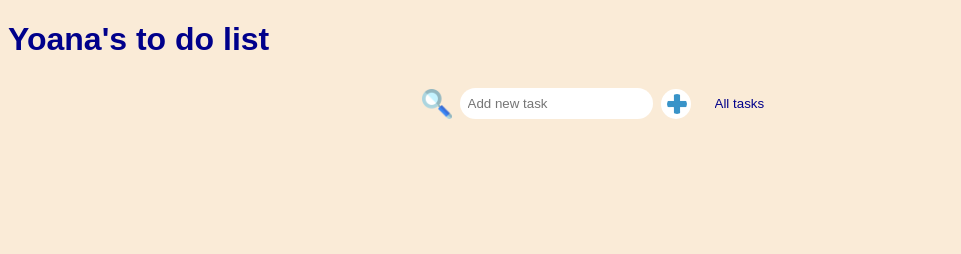
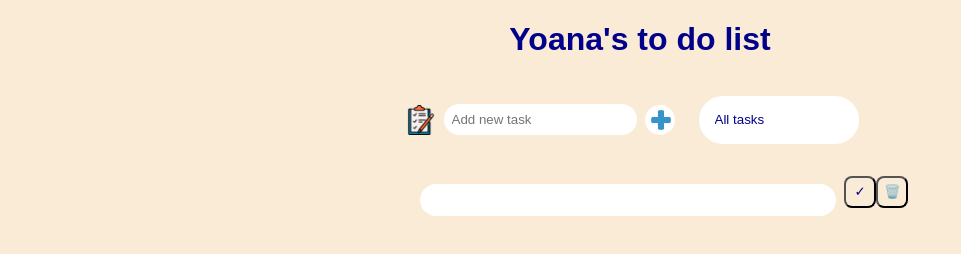
Before and after one commit to ju-nmd2022/fop-todo-list-yoanadivanova, a plain HTML site: page index.html in a window 1280 px wide. Both pictures are taken after a click on the button 675 px from the left and 103 px from the top of the page. Shown: the whole page, without its empty margins (0-961 px from the left). Drawn offline with Linux system fonts and the light colour scheme.

Commit message:
update on the js

```diff
--- a/index.html
+++ b/index.html
@@ -8,16 +8,16 @@
     <link rel="stylesheet" href="style.css" />
   </head>
   <body>
-    <h1>Yoana's to do list</h1>
+    <h1 class="title">Yoana's to do list</h1>
     <div class="container">
       <div class="search-bar">
-        <img src="images/search-loop.png" alt="loop" class="search-loop" />
-        <input type="text" placeholder="Add new task" />
-        <button class="add-button" type="submit">
+        <img src="images/task-icon.png" alt="task-icon" class="task-icon" />
+        <input type="text" id="input" placeholder="Add new task" />
+        <button class="add-button" id="add-button" type="submit">
           <img class="add-button-img" src="images/add-button.png" alt="" />
         </button>
         <div class="list-options">
-          <select name="list-options" class="list-options">
+          <select name="list-options" class="list-options" id="list-options">
             <option value="all">All tasks</option>
             <option value="completed">Completed tasks</option>
             <option value="incomplete">Incomplete tasks</option>
@@ -25,7 +25,7 @@
         </div>
       </div>
       <div class="list-of-tasks">
-        <ul class="tasks"></ul>
+        <ul class="tasks" id="tasks"></ul>
       </div>
     </div>
 
--- a/script.js
+++ b/script.js
@@ -0,0 +1,66 @@
+const todoInput = document.getElementById("input");
+const addTodo = document.getElementById("add-button");
+const taskList = document.getElementById("tasks");
+let completedTaskButton;
+let deleteButton;
+
+function addTask() {
+  const todo = document.createElement("div");
+  const newTask = document.createElement("li");
+
+  todo.classList.add("todo");
+  newTask.innerText = todoInput.value;
+  newTask.classList.add("task-style");
+  todo.appendChild(newTask);
+
+  //saving in local storage
+  saveLocalTasks(todoInput.value);
+
+  completedTaskButton = document.createElement("button");
+  completedTaskButton.innerHTML = "✓";
+  completedTaskButton.classList.add("complete-button");
+  todo.appendChild(completedTaskButton);
+  completedTaskButton.addEventListener("click", completedTask);
+
+  deleteButton = document.createElement("button");
+  deleteButton.innerHTML = "🗑️";
+  deleteButton.classList.add("delete-button");
+  todo.appendChild(deleteButton);
+  deleteButton.addEventListener("click", deleteTask);
+
+  taskList.appendChild(todo);
+  todoInput.value = "";
+}
+
+addTodo.addEventListener("click", addTask);
+
+document.addEventListener("keypress", (event) => {
+  console.log(event);
+  if (event.key === "Enter") {
+    addTask();
+  }
+});
+
+function saveLocalTasks(todo) {
+  let todos;
+  if (localStorage.getItem("todos") === null) {
+    todos = [];
+  } else {
+    todos = JSON.parse(localStorage.getItem("todos"));
+  }
+  todos.push(todo);
+  localStorage.setItem("todos", JSON.stringify(todos));
+}
+
+function completedTask() {
+  const newstyle = this.previousSibling;
+  newstyle.classList.add("task-style-completed");
+
+  const newstyleTask = this.previousSibling;
+  newstyle.classList.add("tasks-complete");
+}
+
+function deleteTask() {
+  const todo = this.parentNode;
+  todo.remove();
+}
--- a/style.css
+++ b/style.css
@@ -2,6 +2,11 @@
   font-family: sans-serif;
   color: darkblue;
   background-color: antiquewhite;
+}
+
+.title {
+  display: flex;
+  justify-content: center;
 }
 
 .search-bar {
@@ -12,7 +17,7 @@
   align-items: center;
 }
 
-.search-loop {
+.task-icon {
   width: 30px;
   height: 30px;
 }
@@ -47,30 +52,24 @@ input {
 }
 
 .list-of-tasks {
-  list-style: none;
+  display: flex;
+  justify-content: center;
 }
 
-.tasks {
+/*.tasks {
   margin: 0.5rem;
   padding-left: 0.5rem;
+  width: 25rem;
   background-color: white;
   color: darkblue;
   font-size: 14pt;
   display: flex;
   flex-direction: column;
   justify-content: space-around;
-  align-items: center;
+  align-items: left;
+  padding-left: 1rem;
   border-radius: 2rem;
-}
-
-.tasks li {
-  flex: 1;
-}
-
-.conpleted {
-  text-decoration: line-through;
-  opacity: 0.5;
-}
+}*/
 
 select {
   appearance: none;
@@ -78,7 +77,7 @@ select {
   border: none;
 }
 
-.select {
+.list-options {
   margin: 0.5rem;
   position: relative;
   overflow: hidden;
@@ -86,8 +85,61 @@ select {
 }
 
 select {
+  background-color: white;
   width: 10rem;
   height: 3rem;
   cursor: pointer;
   padding: 1rem;
 }
+
+.task-style {
+  margin: 0.5rem;
+  padding-left: 0.5rem;
+  width: 25rem;
+  height: 2rem;
+  background-color: white;
+  color: darkblue;
+  font-size: 14pt;
+  display: flex;
+  flex-direction: column;
+  justify-content: space-around;
+  align-items: left;
+  padding-left: 1rem;
+  border-radius: 2rem;
+}
+
+.complete-button,
+.delete-button {
+  width: 2rem;
+  height: 2rem;
+  border-radius: 0.5rem;
+}
+
+.todo {
+  display: flex;
+  flex-direction: row;
+}
+
+.task-style-completed {
+  background-color: white;
+  text-decoration: line-through;
+  opacity: 0.5;
+}
+
+.tasks-complete {
+  margin: 0.5rem;
+  padding-left: 0.5rem;
+  width: 25rem;
+  height: 2rem;
+  background-color: white;
+  color: darkblue;
+  font-size: 14pt;
+  display: flex;
+  flex-direction: column;
+  justify-content: space-around;
+  align-items: left;
+  padding-left: 1rem;
+  border-radius: 2rem;
+  opacity: 0.5;
+  text-decoration: line-through;
+}
```
Also changed, not shown: images/task-icon.png (added).
